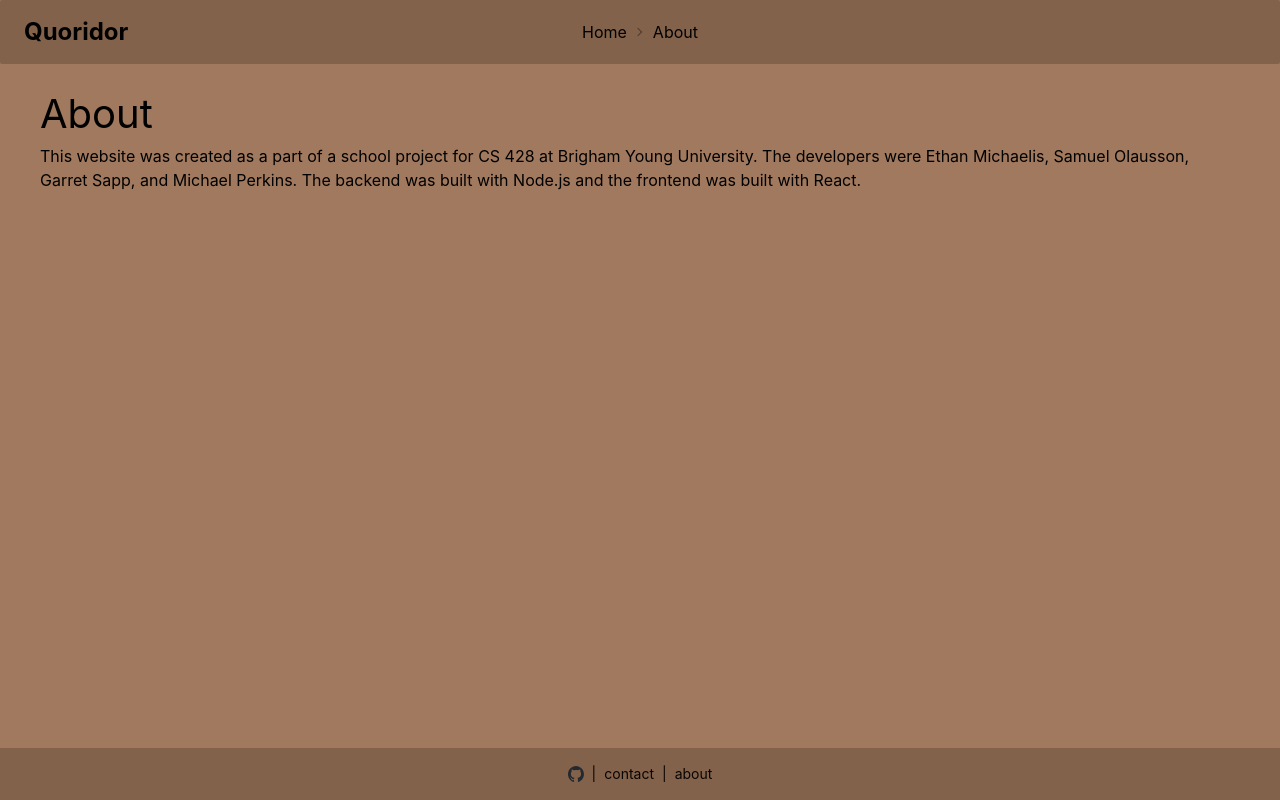
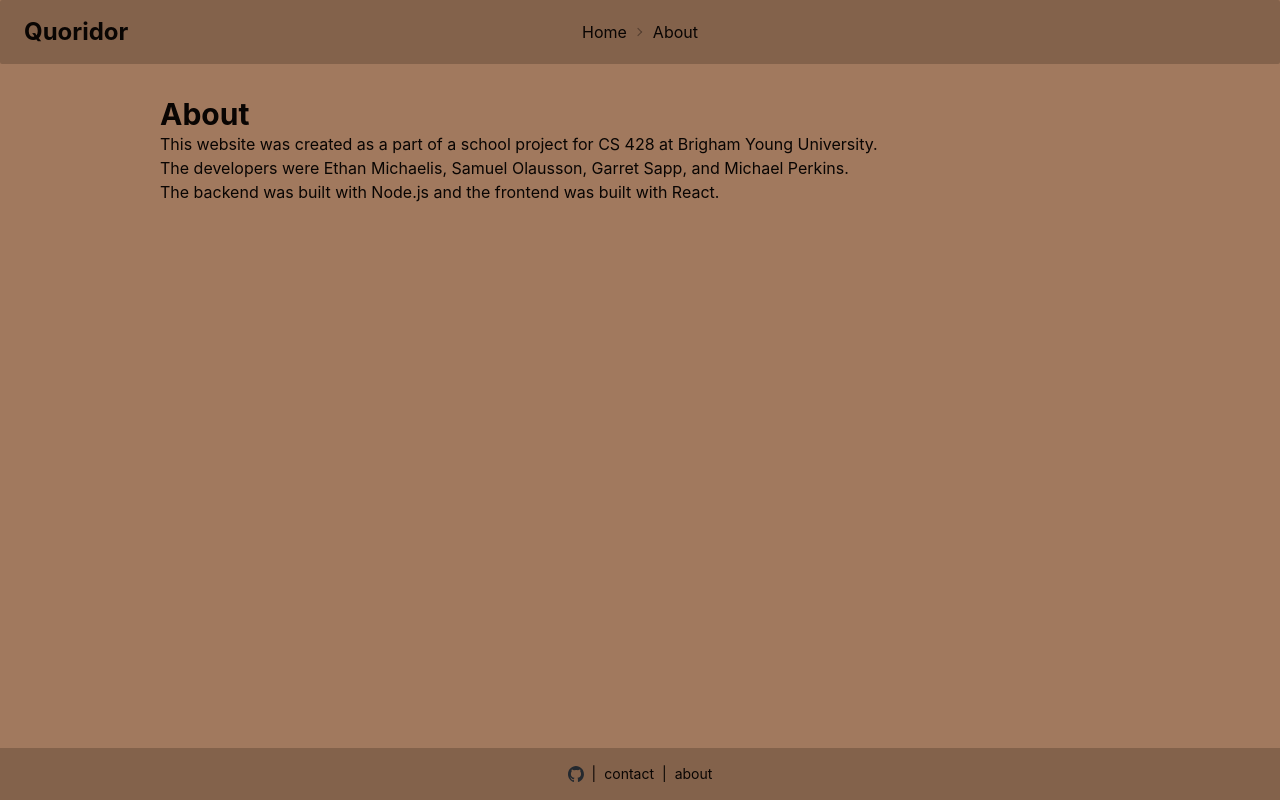
Before and after one commit to ethanmchls/cs428-quoridor, a React (Create React App) app in the folder app/: page /about in a window 1280 px wide. Built offline with nearby package versions, Linux system fonts and the light colour scheme; no server answers.

Commit message:
got rid of some vanilla CSS and switched everything to tailwind and set up production deployment config

```diff
--- a/app/src/About.js
+++ b/app/src/About.js
@@ -1,19 +1,17 @@
 import { Footer } from "./footer.js";
 import { Header, PATH } from './header.js';
-import './about.css';
-import './App.css';
 
 export const About = () => {
     return (
-      <div className="App">
+      <div className="flex flex-col h-screen">
         <Header currentPath={PATH.ABOUT} />
-        <div className={'App-content'}>
-          <div classname={'about'}>
-            <h1>About</h1>
+        <div className="flex-grow">
+          <div className="flex-row w-3/4 mx-auto my-8 h-full">
+            <h1 className="text-3xl font-bold">About</h1>
             <p>
-                This website was created as a part of a school project for CS 428 at Brigham Young University.
-                The developers were Ethan Michaelis, Samuel Olausson, Garret Sapp, and Michael Perkins.
-                The backend was built with Node.js and the frontend was built with React.
+              This website was created as a part of a school project for CS 428 at Brigham Young University.<br />
+              The developers were Ethan Michaelis, Samuel Olausson, Garret Sapp, and Michael Perkins.<br />
+              The backend was built with Node.js and the frontend was built with React.
             </p>
           </div>
         </div>
--- a/app/src/App.css
+++ /dev/null
@@ -1,76 +0,0 @@
-.App {
-  /* text-align: center; */
-  /* background-color: #282c34; */
-  min-height: 100vh;
-  display: flex;
-  flex-direction: column;
-  align-items: center;
-  justify-content: space-between;
-  font-size: 16px;
-  /* color: white; */
-  color: black;
-}
-
-.App-logo {
-  height: 40vmin;
-  pointer-events: none;
-}
-
-@media (prefers-reduced-motion: no-preference) {
-  .App-logo {
-    animation: App-logo-spin infinite 20s linear;
-  }
-}
-
-.App-content {
-  display: flex;
-  flex: 1;
-  max-width: 1280px;
-  margin-right: 40px;
-  margin-left: 40px;
-  margin-top: 20px;
-  align-items: left;
-}
-
-@media only screen and (min-width: 768px) {
-  .App-content {
-    flex-direction: row;
-  }
-}
-@media only screen and (max-width: 600px) {
-  .App-content {
-    flex-direction: column;
-  }
-}
-
-h1 {
-  font-size: 40px;
-}
-
-h2 {
-  font-size: 30px;
-}
-
-.App-header {
-  background-color: #282c34;
-  min-height: 100vh;
-  display: flex;
-  flex-direction: column;
-  align-items: center;
-  justify-content: center;
-  font-size: calc(10px + 2vmin);
-  color: white;
-}
-
-.App-link {
-  color: #61dafb;
-}
-
-@keyframes App-logo-spin {
-  from {
-    transform: rotate(0deg);
-  }
-  to {
-    transform: rotate(360deg);
-  }
-}
--- a/app/src/App.js
+++ b/app/src/App.js
@@ -1,4 +1,4 @@
-import './App.css';
+// import './App.css';
 import React from 'react';
 // import { BrowserRouter as Router, Route } from 'react-router-dom';
 import { BrowserRouter as Router, Routes, Route } from "react-router-dom";
--- a/app/src/GameView.js
+++ b/app/src/GameView.js
@@ -4,7 +4,6 @@ import { GameGrid } from './GameGrid.js';
 import { Footer } from './footer';
 import { Header, PATH } from './header.js';
 import { offNewGameData, offPlayerError, onNewGameData, onPlayerError } from './socket/socketApi';
-import './App.css';
 
 export const GameScreen = () => {
 
--- a/app/src/Lobby.js
+++ b/app/src/Lobby.js
@@ -2,9 +2,7 @@ import React, { useState, useEffect } from 'react';
 import { onConnectedPlayersChanged, offConnectedPlayersChanged, joinLobby, onGameStarted, offGameStarted } from './socket/socketApi'; // replace with the correct path
 import quoridorPawn from './chess-piece.svg';
 import { memo } from 'react';
-import './Lobby.css';
 import { Link, useNavigate } from 'react-router-dom';
-import './App.css';
 import { Footer } from './footer.js';
 import { Header, PATH } from './header.js';
 
@@ -15,11 +13,11 @@ export const Lobby = memo(() => {
       <div className="flex-grow">
         <div className="flex flex-row w-3/4 mx-auto my-8 h-full">
           <div className="flex-col w-2/3 mr-4">
-            <h1>Quoridor</h1>
+            <h1 className="text-3xl">Quoridor</h1>
             <p>Quoridor is a strategy game that is easy to learn and fun to play. The goal of the game is to move your pawn to the other side of the board. You can also place walls to block your opponent's path. The first player to reach the other side wins!</p>
-            <h2>How to Play</h2>
+            <h2 className="text-2xl">How to Play</h2>
             <p>Players take turns moving their pawns or placing walls. You can move your pawn one space in any direction (up, down, left, or right). You can also place a wall to block your opponent's path. The first player to reach the other side wins!</p>
-            <h2>Rules</h2>
+            <h2 className="text-2xl">Rules</h2>
             <p>Walls can be placed anywhere on the board, but they cannot overlap. Pawns cannot move through walls. Players cannot jump over walls. The first player to reach the other side wins!</p>
           </div>
           <LobbyBox gamesInProgress={3} playersWaiting={3}/>
@@ -73,7 +71,7 @@ const LobbyBox = memo(({gamesInProgress, playersWaiting}) => {
           <img key={index} src={quoridorPawn} alt="pawn" className="h-6"/>
           ))}
       </div>
-      <button className={'join-button'} onClick={handleJoinLobbyClicked}>{buttonText}</button>
+      <Link to="/game"><button className="btn btn-secondary" onClick={handleJoinLobbyClicked}>Start Game</button></Link>
     </div>
   );
 });
--- a/app/src/about.css
+++ /dev/null
@@ -1,18 +0,0 @@
-/* Header content class */
-.header-content {
-    display: flex;
-    justify-content: left;
-    gap: .3em;
-    font-weight: 300;
-    width: 100%;
-}
-
-.about {
-    /* font-size: 1.5em; */
-    align-items: left;
-    flex: 1;
-}
-
-.spacer {
-    flex: 0;
-}
--- a/app/src/header.css
+++ /dev/null
@@ -1,30 +0,0 @@
-/* Header class */
-.header {
-    width: 100%;
-    padding: 20px;
-    flex: 0;
-}
-
-/* Header content class */
-.header-content {
-    display: flex;
-    justify-content: left;
-    gap: .3em;
-    font-weight: 300;
-}
-
-.logo {
-    height: 40px;
-    padding: 5px;
-}
-
-/* Header link class */
-.header-link {
-    display: flex;
-    align-items: center;
-
-}
-.header-link:hover {
-    color: tan;
-    text-decoration: underline; /* Add underline */
-}
--- a/app/src/header.js
+++ b/app/src/header.js
@@ -1,5 +1,4 @@
 import React, { memo } from 'react';
-import './header.css';
 // import pawnLogo from './pawn.png';
 
 export const PATH = {
```
Also changed, not shown: app/src/Lobby.css (deleted, +0 -50 lines), app/src/footer-old.css (deleted, +0 -29 lines), app/src/footer.js (+0 -12 lines), 2 other files (tests, documents, lock files or other folders).
